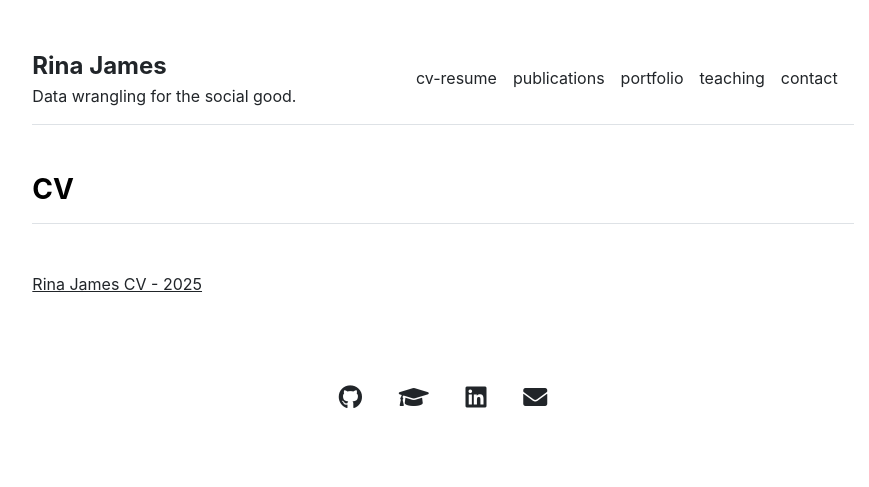
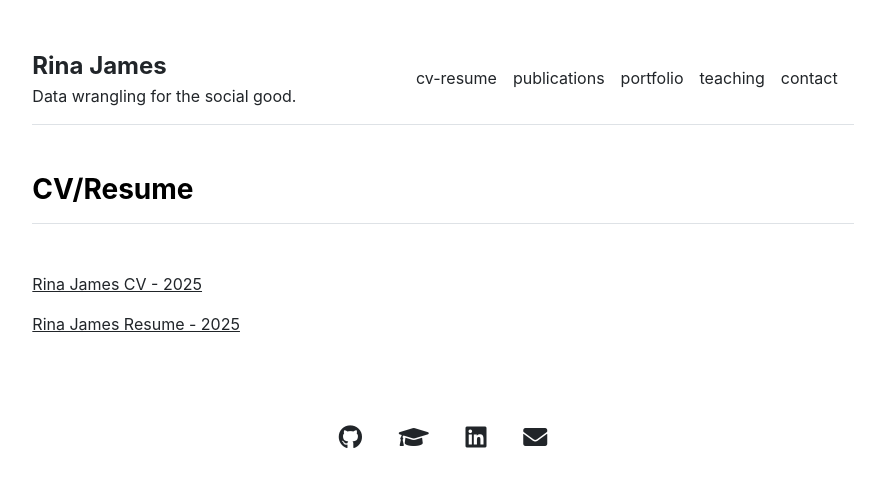
Before and after one commit to rinajames/rinajames.github.io, a Jekyll site: the page built from cv-resume.md, in a window 1280 px wide. Shown: the top 487 px of the page, without its empty margins (197-1066 px from the left). Built offline with Jekyll 4.4.1, drawn with Linux system fonts in a browser that asks for light colours.

Commit message:
Update cv-resume.md

```diff
--- a/cv-resume.md
+++ b/cv-resume.md
@@ -1,7 +1,9 @@
 ---
 layout: page
-title: "CV"
+title: "CV/Resume"
 ---
 
 
 [Rina James CV - 2025](/documents/cv.pdf)
+
+[Rina James Resume - 2025](/documents/resume.pdf)
```
